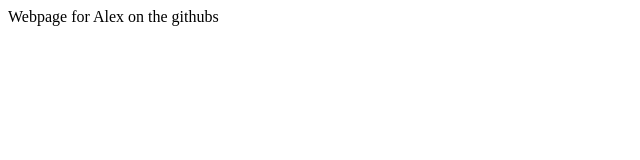
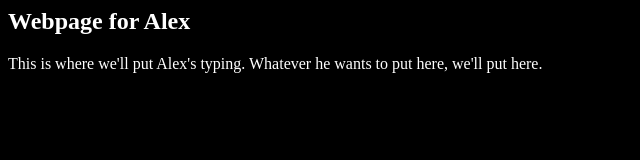
Before and after one commit to timwingfield/alexanderwingfield, a plain HTML site: page index.html in a window 1280 px wide. Shown: the whole page, without its empty margins (0-640 px from the left). Drawn offline with Linux system fonts and the light colour scheme.

Commit message:
added styleshet. changed index page

```diff
--- /dev/null
+++ b/css/main.css
@@ -0,0 +1 @@
+BODY { background-color: #000; color: #fff; }
--- a/index.html
+++ b/index.html
@@ -1 +1,10 @@
-Webpage for Alex on the githubs
+<html>
+  <head>
+    <title>Alex's Webpage</title>
+    <link rel="stylesheet" href="css/main.css" type="text/css" media="screen" charset="utf-8"/>
+  </head>
+  <body>
+    <h2>Webpage for Alex</h2>
+    <p>This is where we'll put Alex's typing. Whatever he wants to put here, we'll put here.</p>
+  </body>
+</html>
```
